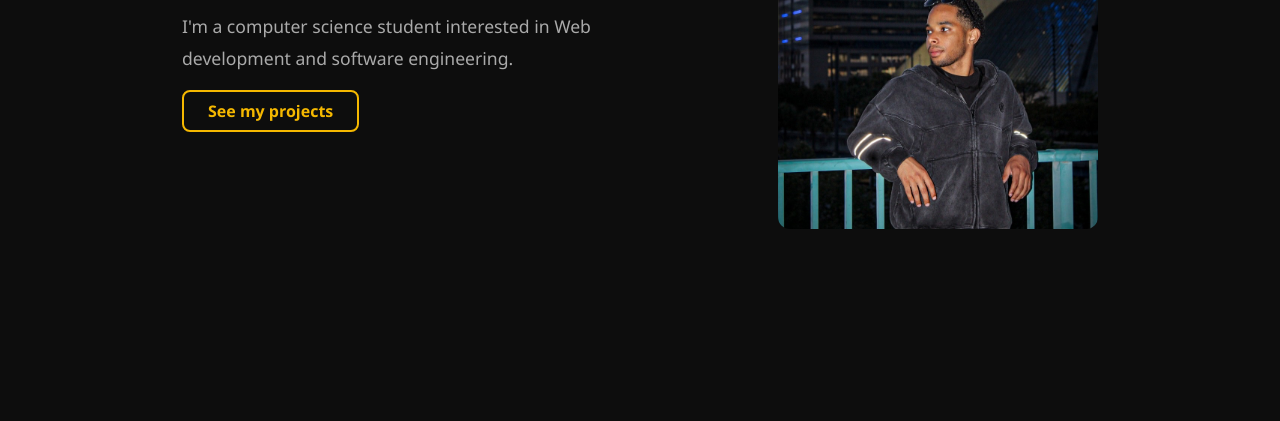
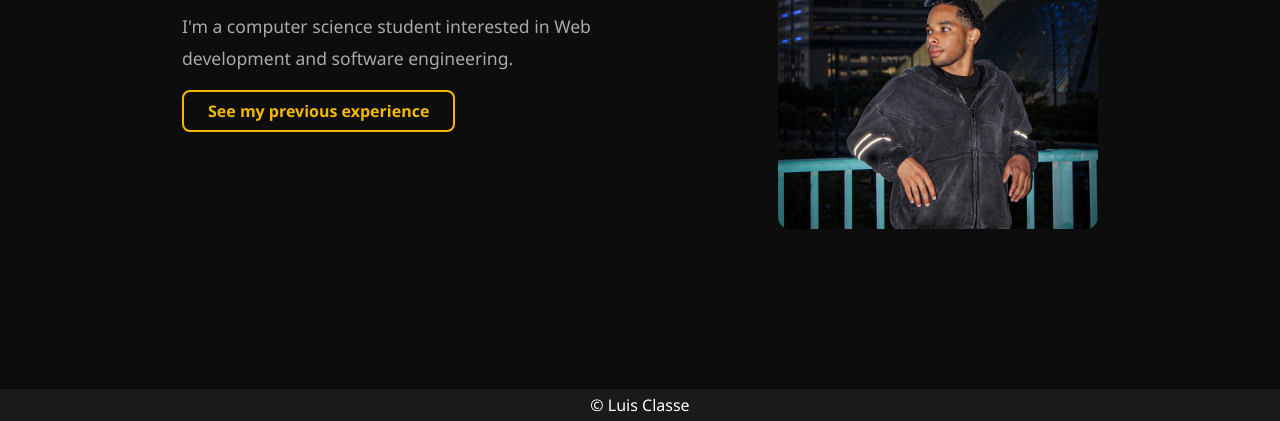
Before and after one commit to LuisClass0299/Personal-Website, a plain HTML site: page docs/index.html in a window 1280 px wide. Shown: the part 411-832 px from the top of the page. Before the commit the page ends 800 px from the top, so only its background shows below. Drawn offline with Linux system fonts and the light colour scheme.

Commit message:
added footer

```diff
--- a/docs/index.html
+++ b/docs/index.html
@@ -58,7 +58,7 @@
         <div class = "hero-text">
             <h1>Hello, I'm <span class = "accent">Luis</span></h1>
             <p>I'm a computer science student interested in Web development and software engineering.</p>
-            <a href = "pages/projects.html" class="hero-btn">See my projects</a>
+            <a href = "pages/experience.html" class="hero-btn">See my previous experience</a>
         </div>
         <div class = "hero-image">
                 <img src="assets/profile.jpeg" alt="Picture of Luis Classe">
@@ -68,4 +68,11 @@
 
     <script src = "script.js"></script>
 </body>
+
+<footer>
+    <div class="footer-info">
+        <p>&copy Luis Classe</p>
+    </div>
+</footer>
+
 </html>
--- a/docs/style.css
+++ b/docs/style.css
@@ -141,6 +141,15 @@ body{
         }
 }
 
+.footer-info{
+    display: flex;
+    align-items: center;
+    justify-content: center;
+    background-color: #1a1a1a;
+    gap: 0.6rem;
+    height: 32px;
+    padding: 0 2.5rem;
+}
 
  /* Hero */
 .hero{
```
Also changed, not shown: docs/pages/about.html (+6 -0 lines), docs/pages/experience.html (+6 -0 lines), docs/pages/projects.html (+6 -0 lines).
